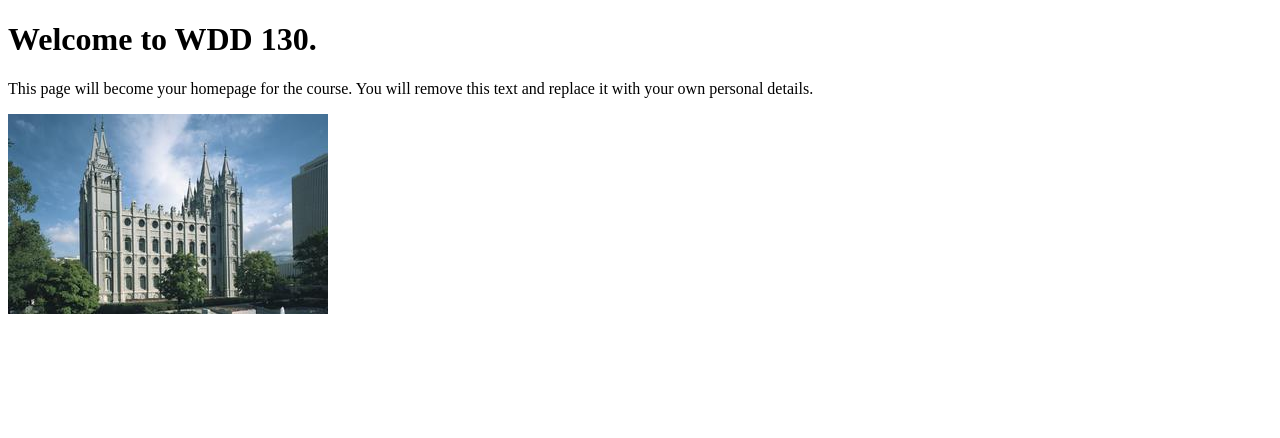
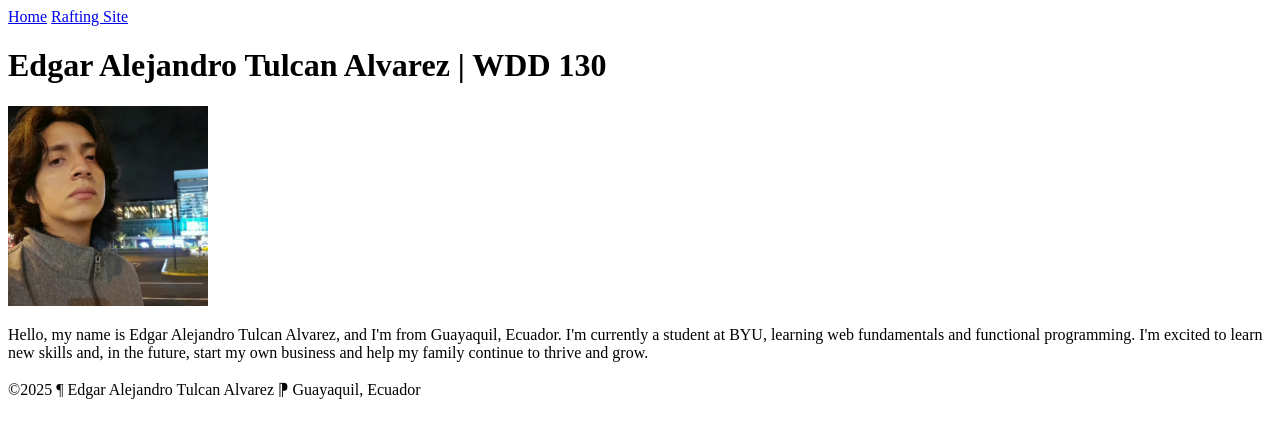
Before and after one commit to edgartulcan/wdd130, a plain HTML site: page index.html in a window 1280 px wide. Drawn offline with Linux system fonts and the light colour scheme.

Commit message:
W01 Home page

```diff
--- a/index.html
+++ b/index.html
@@ -3,12 +3,22 @@
     <head>
         <meta charset="UTF-8">
         <meta name="viewport" content="width=device-width, initial-scale=1.0">
-    <title>WDD 130 | Personal Homepage</title>
+        <title>Edgar Alejandro Tulcan Alvarez | WDD 130</title>
     </head>
     <body>
-    <h1>Welcome to WDD 130.</h1>
-    <p>This page will become your homepage for the course. You will remove this text and replace it with your own personal details.</p>
-
-    <img src="images/salt-lake-temple.jpg" alt="The Salt Lake Temple.">
+        <header>
+            <nav>
+                <a href="#">Home</a>
+                <a href="wwr/">Rafting Site</a>
+            </nav>
+        </header>
+        <main>
+            <h1>Edgar Alejandro Tulcan Alvarez | WDD 130</h1>
+            <img src="images/profile.jpg" alt="Edgar Tulcan Profile Picture" width="200">
+            <p>Hello, my name is Edgar Alejandro Tulcan Alvarez, and I'm from Guayaquil, Ecuador. I'm currently a student at BYU, learning web fundamentals and functional programming. I'm excited to learn new skills and, in the future, start my own business and help my family continue to thrive and grow.</p>
+        </main>
+        <footer>
+            <p>©2025 ¶ Edgar Alejandro Tulcan Alvarez ⁋ Guayaquil, Ecuador</p>
+        </footer>
     </body>
 </html>
```
Also changed, not shown: images/profile.jpg (added). Lines whose indentation alone changed are shown as unchanged.
